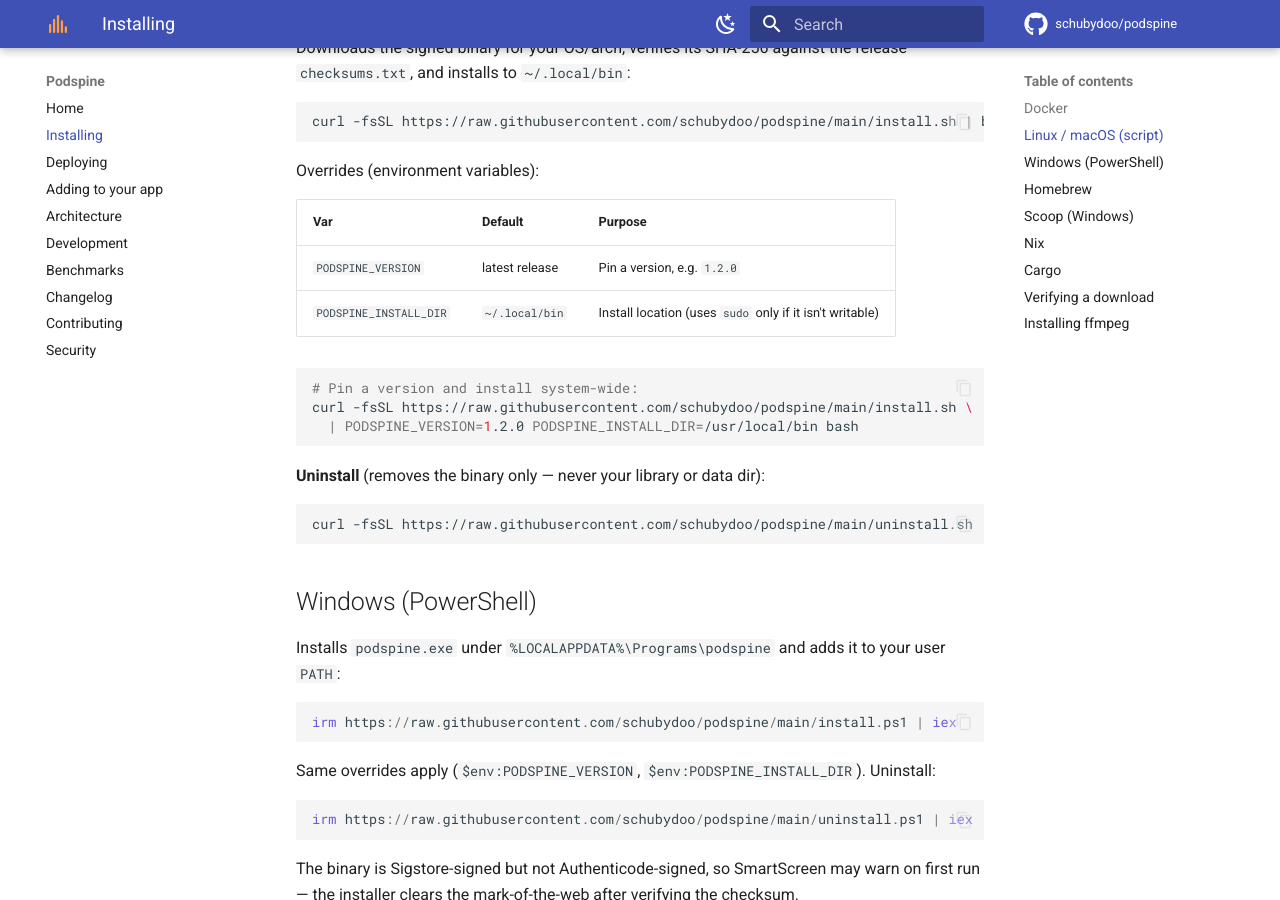
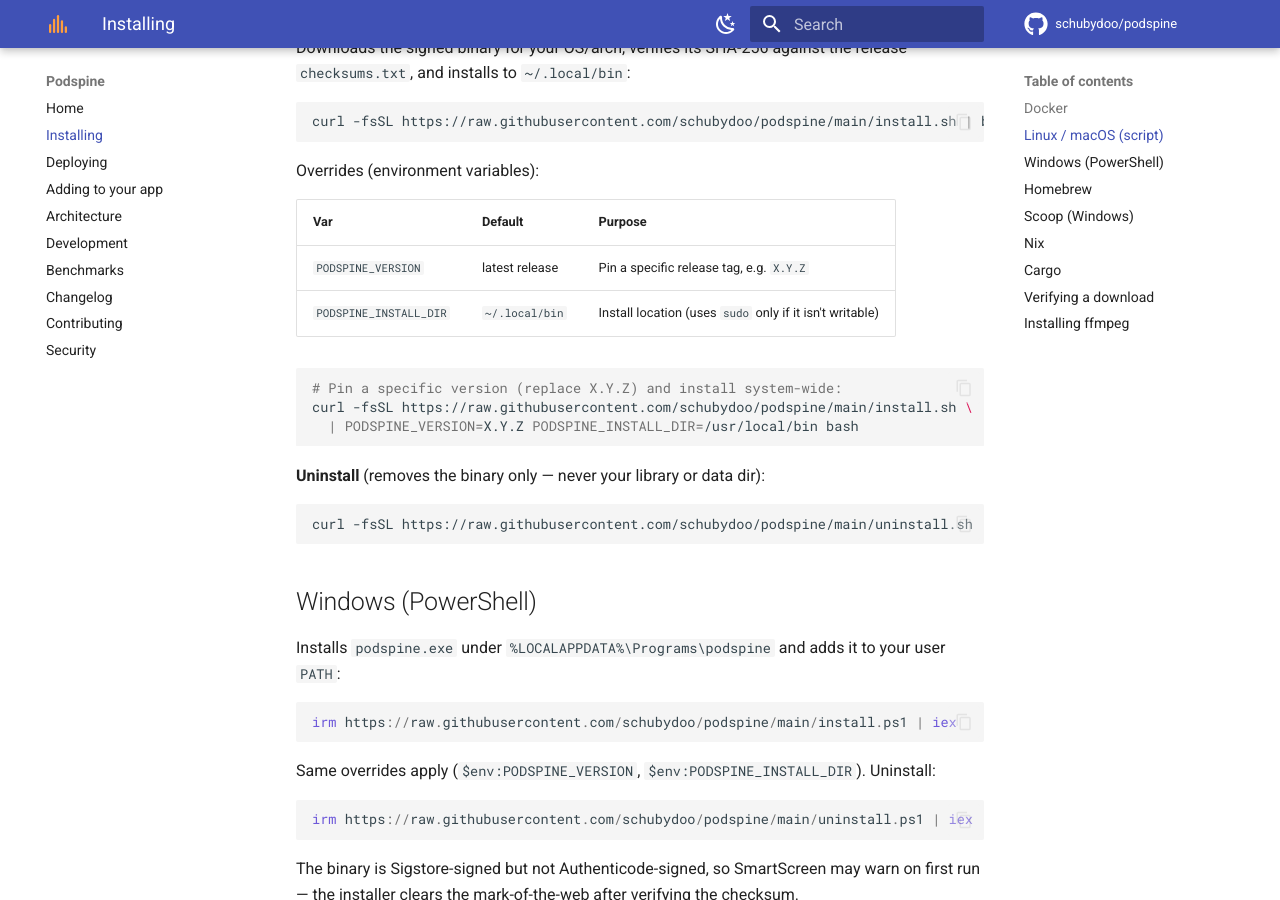
Before and after one commit to schubydoo/podspine, an MkDocs documentation site: the page built from docs/installation.md, in a window 1280 px wide and 900 px high, scrolled down 987 px. Built offline with MkDocs 1.6.1 and Material for MkDocs 9.7.7, drawn with Linux system fonts in a browser that asks for light colours; comment, search, counter and statistics services are not loaded; the version menu is left out.

Commit message:
docs: make version-pin examples release-agnostic
The PODSPINE_VERSION pin examples hard-coded a concrete release (1.2.0 in
docs/installation.md, 1.1.0 in the install-script usage text), so they went
stale on every release. Replace with an `X.Y.Z` placeholder in
installation.md, install.sh, and install.ps1 so they never need a per-release
bump. (The `v1.1.0 -> 1.1.0` lines in install.sh just illustrate the v-strip
transform and are left as-is.)

Co-Authored-By: Claude Opus 4.8 (1M context) <noreply@anthropic.com>

````diff
--- a/docs/installation.md
+++ b/docs/installation.md
@@ -41,13 +41,13 @@ Overrides (environment variables):
 
 | Var | Default | Purpose |
 |---|---|---|
-| `PODSPINE_VERSION` | latest release | Pin a version, e.g. `1.2.0` |
+| `PODSPINE_VERSION` | latest release | Pin a specific release tag, e.g. `X.Y.Z` |
 | `PODSPINE_INSTALL_DIR` | `~/.local/bin` | Install location (uses `sudo` only if it isn't writable) |
 
 ```bash
-# Pin a version and install system-wide:
+# Pin a specific version (replace X.Y.Z) and install system-wide:
 curl -fsSL https://raw.githubusercontent.com/schubydoo/podspine/main/install.sh \
-  | PODSPINE_VERSION=1.2.0 PODSPINE_INSTALL_DIR=/usr/local/bin bash
+  | PODSPINE_VERSION=X.Y.Z PODSPINE_INSTALL_DIR=/usr/local/bin bash
 ```
 
 **Uninstall** (removes the binary only — never your library or data dir):
````
Also changed, not shown: 2 other files.
